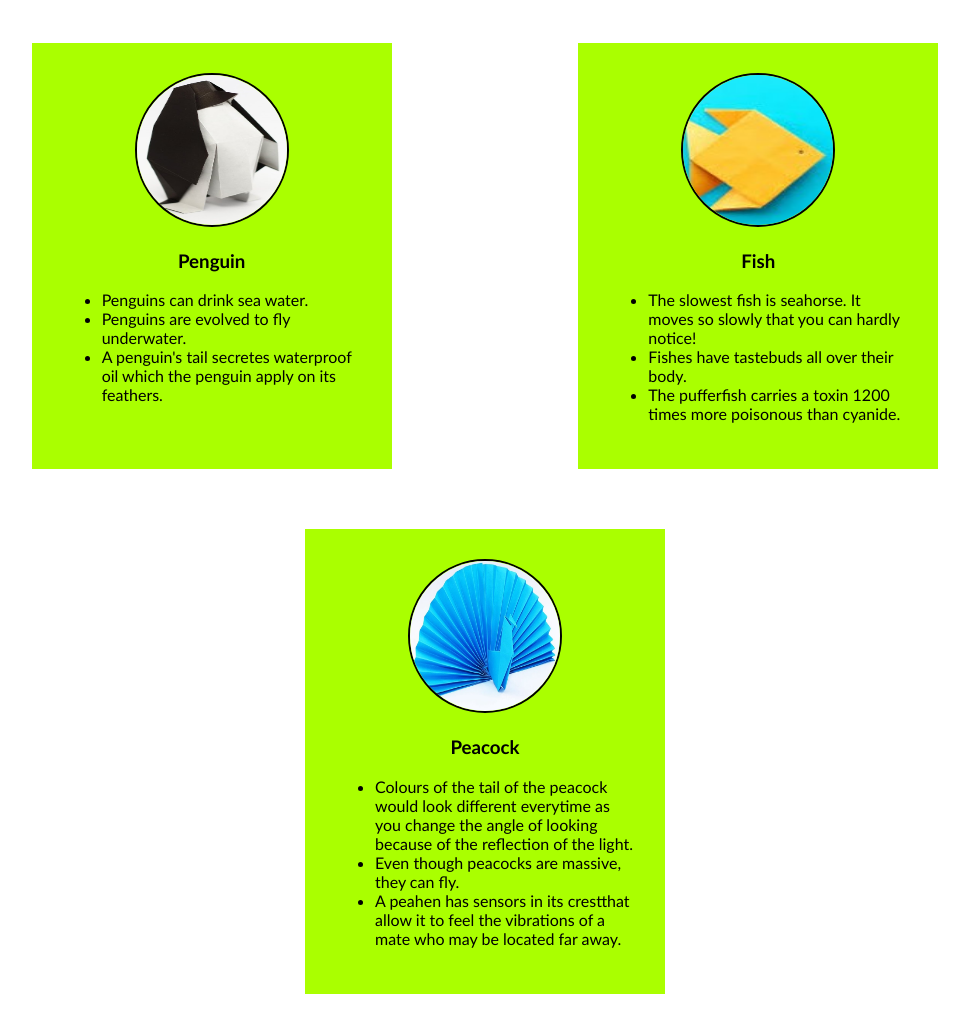
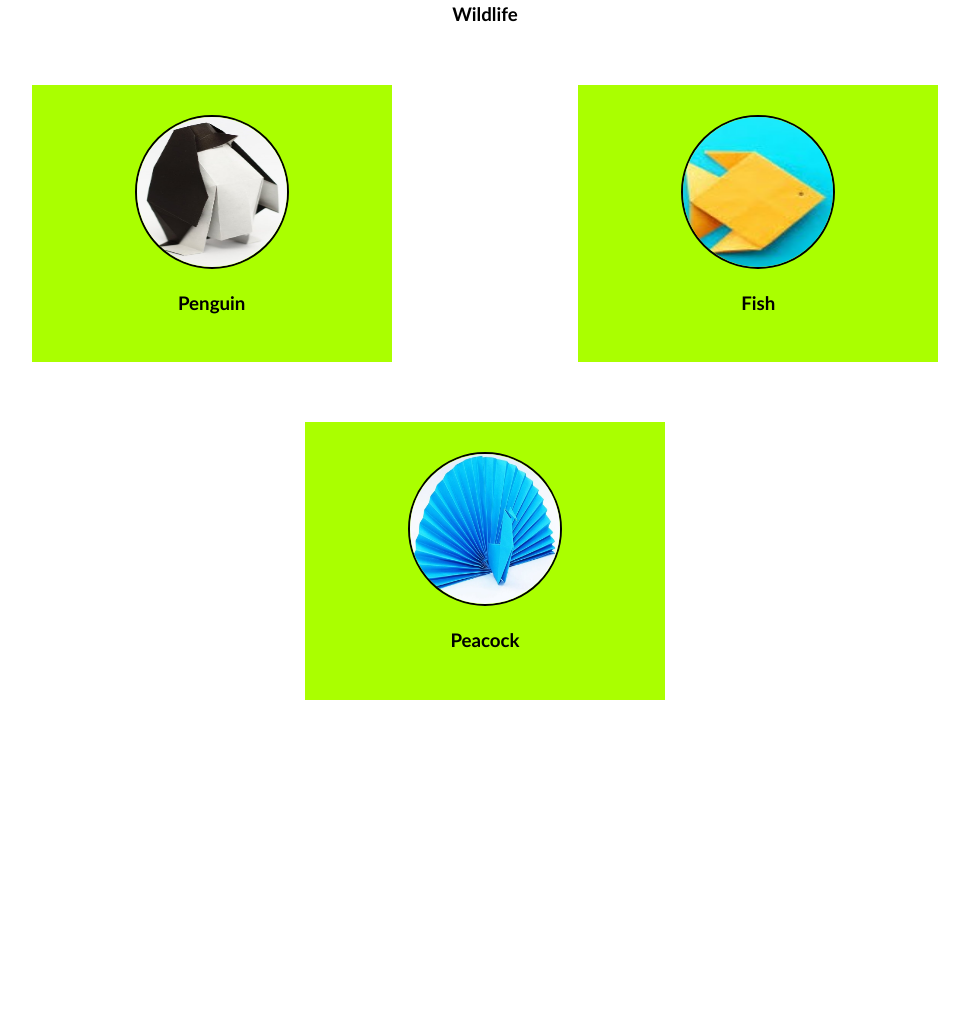
Before and after one commit to Areen-Rath/Origami-Design-Website-Production, a plain HTML site: page index.html in a window 1280 px wide. Shown: the part 534-1566 px from the top of the page, without its empty margins (155-1124 px from the left). After the commit the page ends 1294 px from the top, so only its background shows below. Drawn offline with Linux system fonts and the light colour scheme.

Commit message:
Update index.html

```diff
--- a/index.html
+++ b/index.html
@@ -33,46 +33,33 @@
             <h2>Here are the Origamis</h2>
         </center>
 
+        <div class="wildlife">
+            <center>
+                <h3>Wildlife</h3>
+            </center>
             <div class="grid">
                 <div class="origami">
                     <center>
                         <a href="https://www.youtube.com/watch?app=desktop&v=k_W8IiOytM4" target="_blank"><img src="penguin.jpg" width = "150" height="150"/></a>
                         <h3>Penguin</h3>
                     </center>
-                <p>
-                    <ul>
-                        <li>Penguins can drink sea water.</li>
-                        <li>Penguins are evolved to fly underwater.</li>
-                        <li>A penguin's tail secretes waterproof oil which the penguin apply on its feathers.</li>
-                    </ul>
-                </p>
                 </div>
                 <div class="origami">
                     <center>
                         <a href="https://www.youtube.com/watch?v=wfCnm5SgXY4" target="_blank"><img src="fish.jpg" width="150" height="150"/></a>
                         <h3>Fish</h3>
                     </center>
-                <p>
-                    <ul>
-                        <li>The slowest fish is seahorse. It moves so slowly that you can hardly notice!</li>
-                        <li>Fishes have tastebuds all over their body.</li>
-                        <li>The pufferfish carries a toxin 1200 times more poisonous than cyanide.</li>
-                    </ul>
-                </p>
                 </div>
                 <div class="origami">
                     <center>
                         <a href="https://www.youtube.com/watch?v=RTgweL3dBXk" target="_blank"><img src="peacock.jpg" width="150" height = "150"/></a>
                         <h3>Peacock</h3>
                     </center>
-                <p>
-                    <ul>
-                        <li>Colours of the tail of the peacock would look different everytime as you change the angle of looking because of the reflection of the light.</li>
-                        <li>Even though peacocks are massive, they can fly.</li>
-                        <li>A peahen has sensors in its crestthat allow it to feel the vibrations of a mate who may be located far away.</li>
-                    </ul>
-                </p>
                 </div>
+            </div>
+        </div>
+        <div class="vehicles">
+
         </div>
     </body>
 </html>
```
Lines whose indentation alone changed are shown as unchanged.
